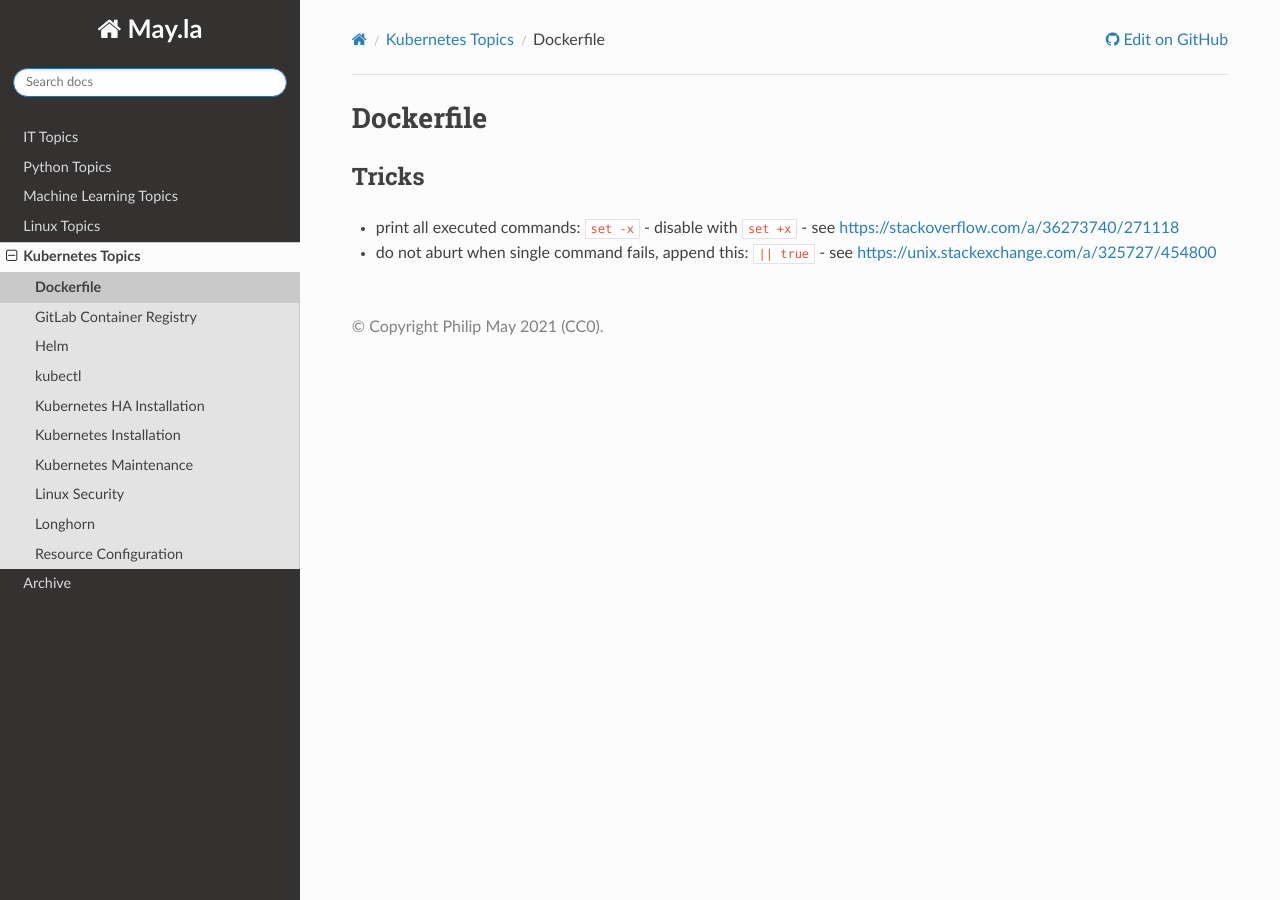
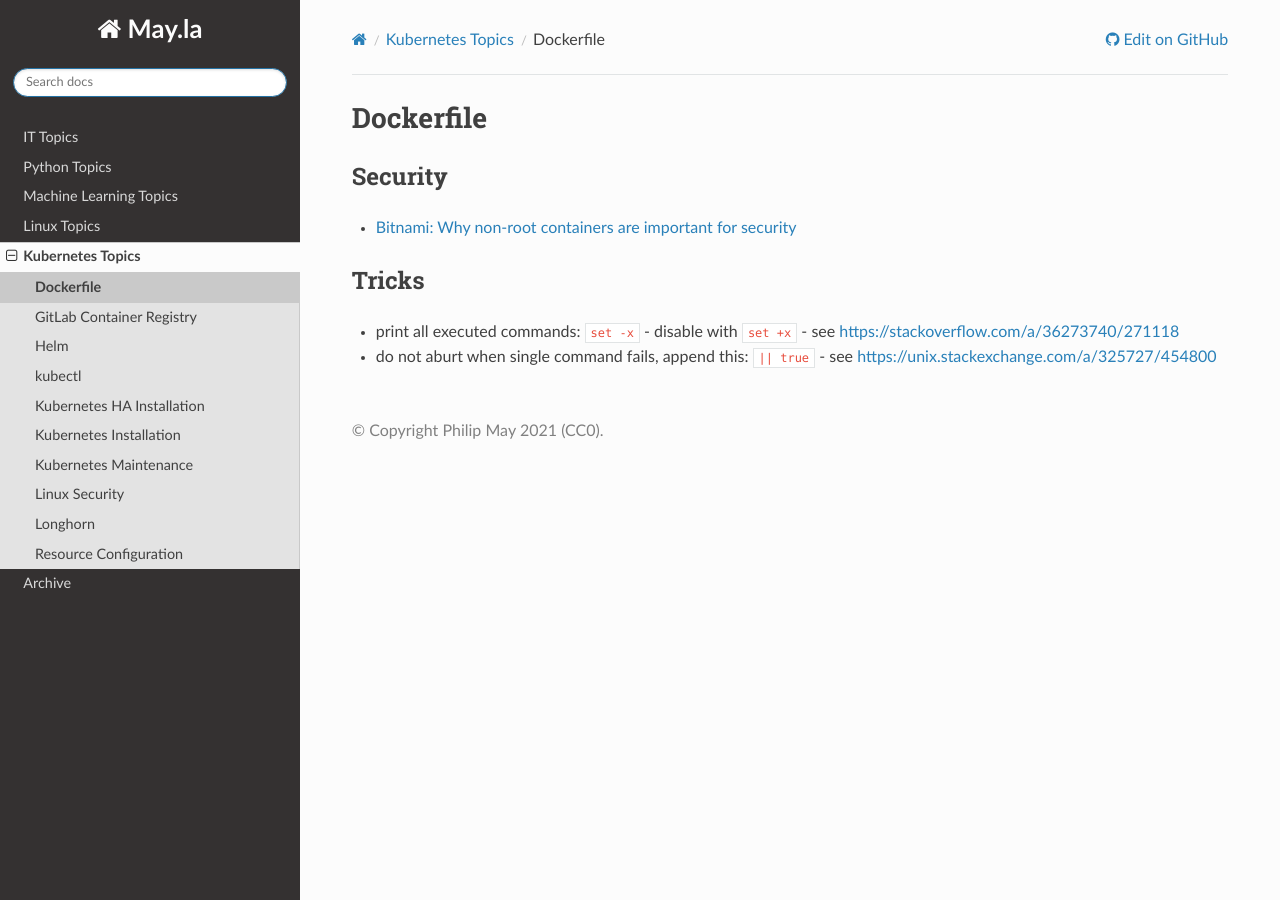
Before and after one commit to PhilipMay/May.la, a Sphinx documentation site: the page built from source/k8s/dockerfile.md, in a window 1280 px wide. Built offline with Sphinx 7.4.7 and the Read the Docs theme 2.0.0, drawn with Linux system fonts in a browser that asks for light colours.

Commit message:
Update dockerfile.md

```diff
--- a/source/k8s/dockerfile.md
+++ b/source/k8s/dockerfile.md
@@ -1,4 +1,7 @@
 # Dockerfile
+
+## Security
+- [Bitnami: Why non-root containers are important for security](https://engineering.bitnami.com/articles/why-non-root-containers-are-important-for-security.html)
 
 ## Tricks
 - print all executed commands: `set -x` - disable with `set +x` - see https://stackoverflow.com/a/36273740/271118
```
